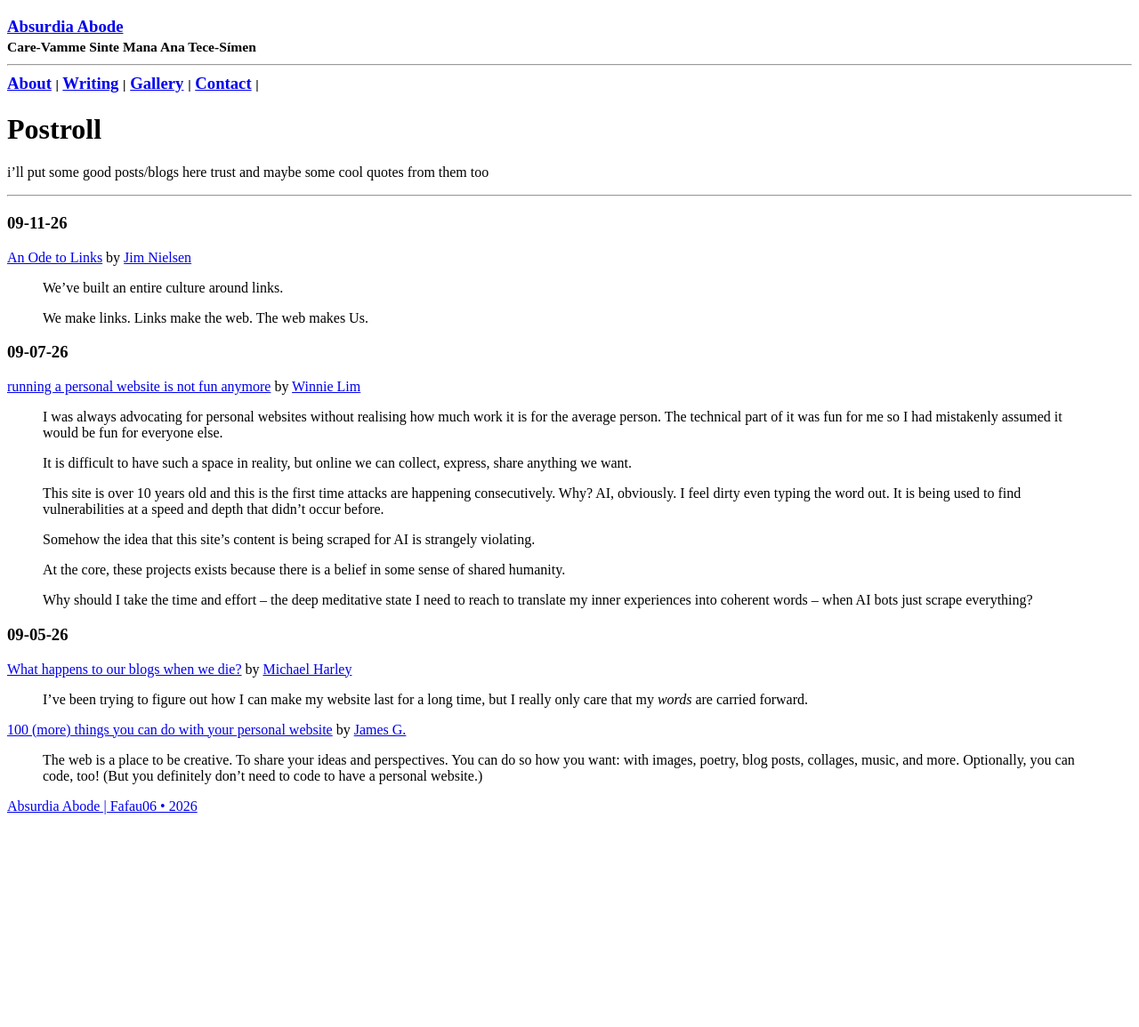
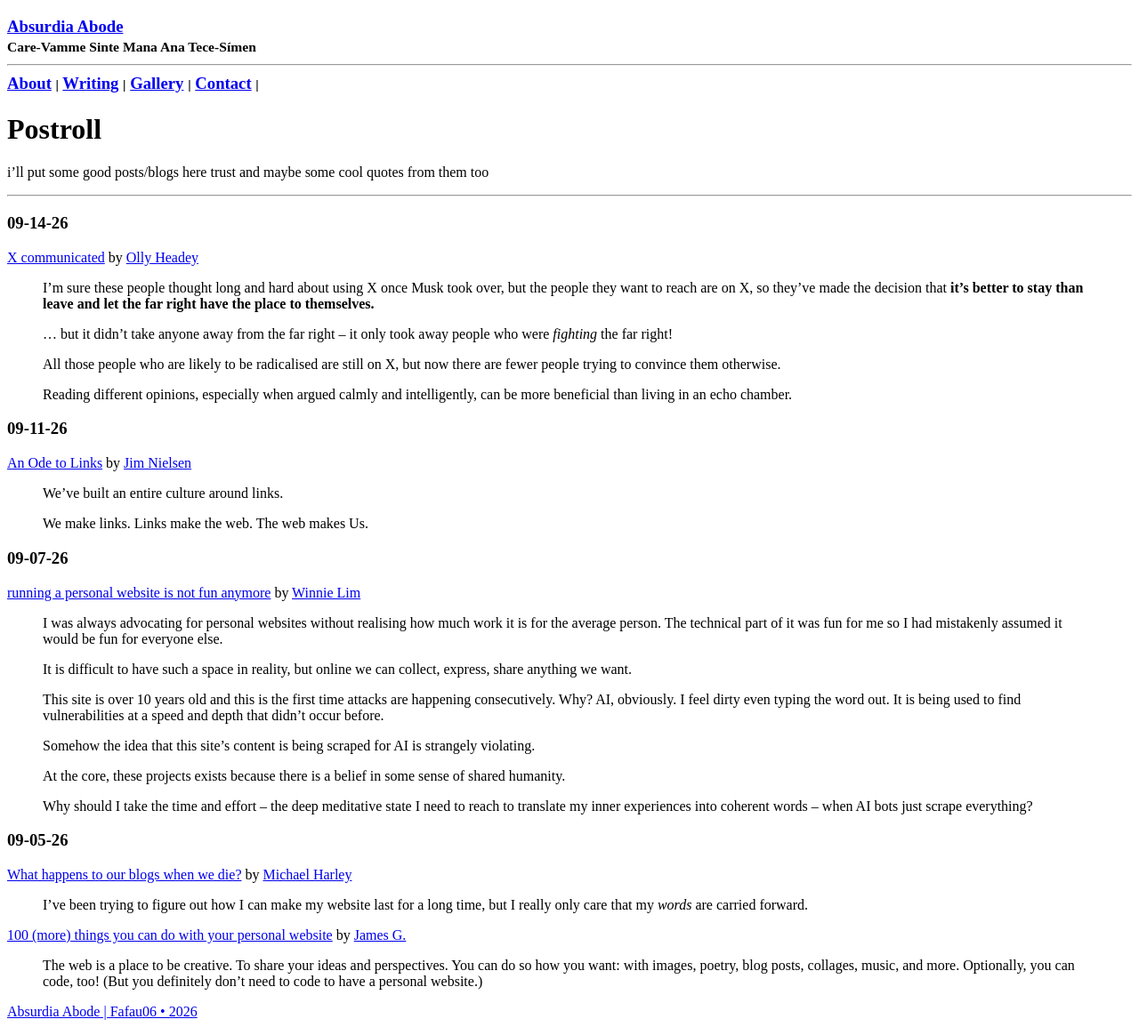
Before and after one commit to Fafau06/fafau06.github.io, a Jekyll site: the page built from slashes/postroll.md, in a window 1280 px wide. Shown: the whole page at 89% size. Built offline with Jekyll 4.4.1, drawn with Linux system fonts in a browser that asks for light colours; before the commit the page ends 924 px from its top, so only the background shows below that.

Commit message:
Update postroll.md

```diff
--- a/slashes/postroll.md
+++ b/slashes/postroll.md
@@ -6,6 +6,16 @@ permalink: /postroll
 
 i'll put some good posts/blogs here trust and maybe some cool quotes from them too
 <hr>
+
+### 09-14-26
+[X communicated](https://olly.world/x-communicated) by [Olly Headey](https://olly.world/)
+> I'm sure these people thought long and hard about using X once Musk took over, but the people they want to reach are on X, so they've made the decision that **it's better to stay than leave and let the far right have the place to themselves.**
+
+> ... but it didn't take anyone away from the far right – it only took away people who were *fighting* the far right!
+
+> All those people who are likely to be radicalised are still on X, but now there are fewer people trying to convince them otherwise.
+
+> Reading different opinions, especially when argued calmly and intelligently, can be more beneficial than living in an echo chamber.
 
 ### 09-11-26
 [An Ode to Links](https://blog.jim-nielsen.com/2026/ode-to-links/) by [Jim Nielsen](https://blog.jim-nielsen.com/)
```
